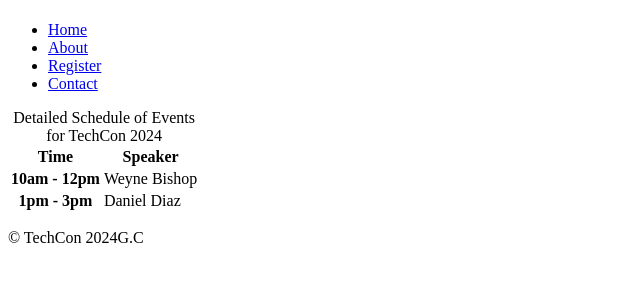
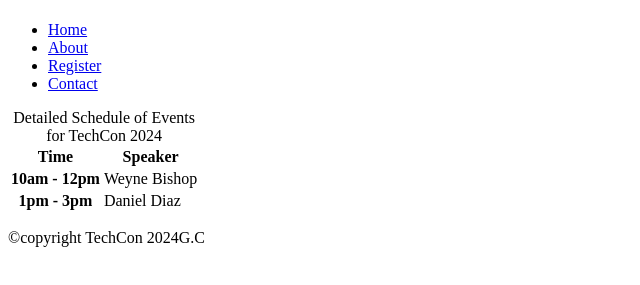
Before and after one commit to Kal2721/TechCon_HTML, a plain HTML site: page techcon_website/schedule.html in a window 1280 px wide. Shown: the part 59-344 px from the top of the page, without its empty margins (0-640 px from the left). Drawn offline with Linux system fonts and the light colour scheme.

```diff
--- a/techcon_website/schedule.html
+++ b/techcon_website/schedule.html
@@ -36,7 +36,7 @@
             </section>
         </main>
         <footer>
-            <p>&copy; TechCon 2024G.C</p>
+            <p>&copy;copyright TechCon 2024G.C</p>
         </footer>
 	</body>
 </html>
```
